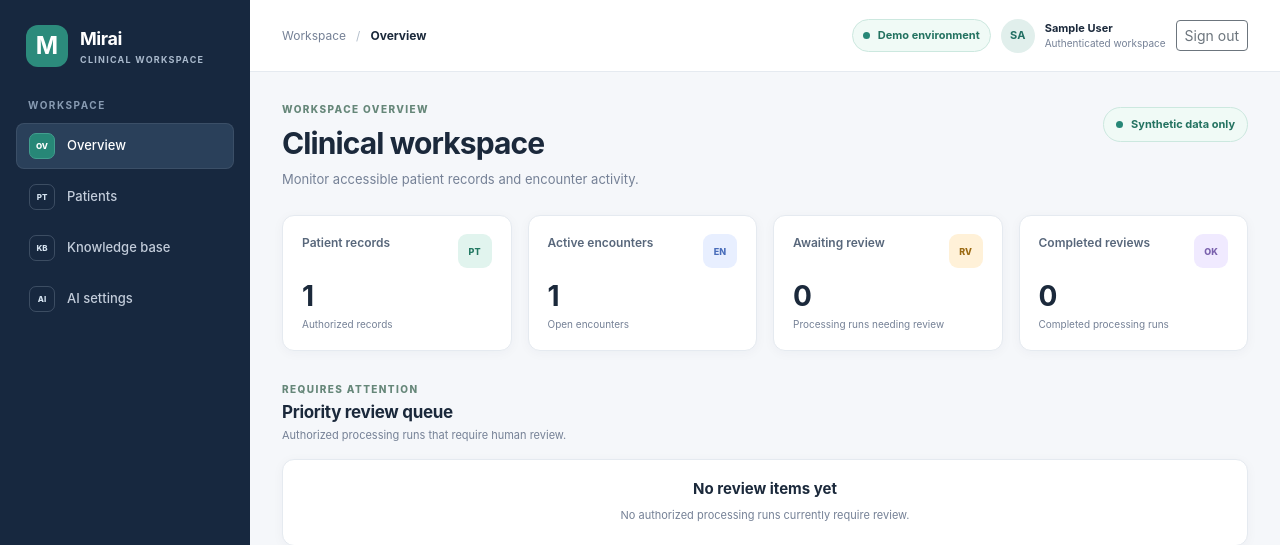
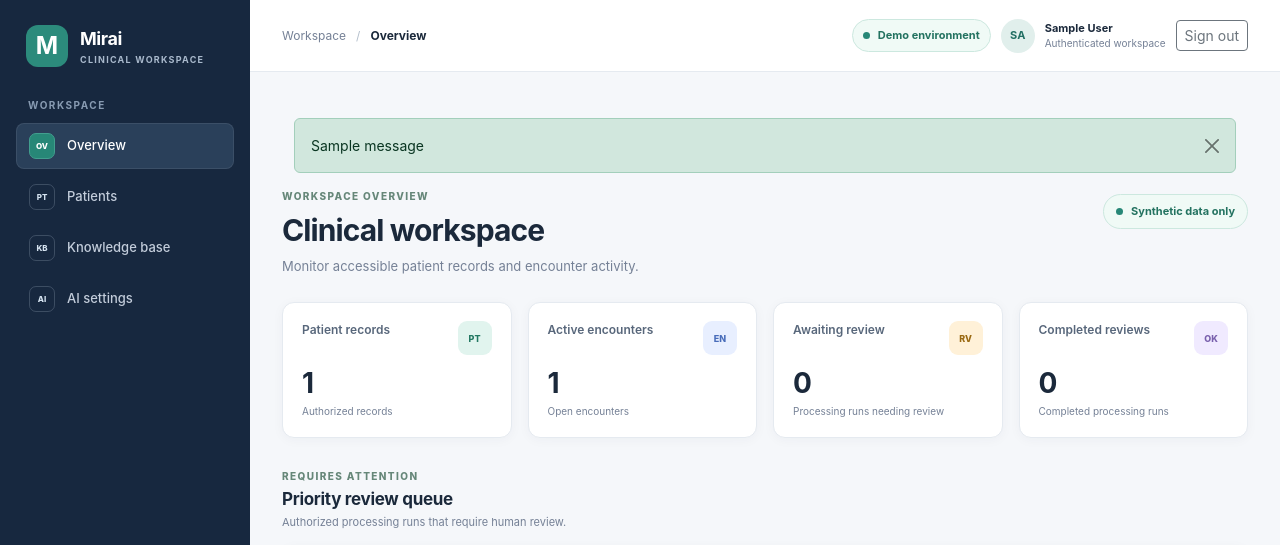
Before and after one commit to krupashetty004/clinical-note-extraction-agent, a Django app: page / in a window 1280 px wide. Shown: the top 545 px of the page. Run offline with Django 5.2, Linux system fonts and the light colour scheme; a user stored in the database is signed in; tables that the repository leaves empty hold one stand-in row (values such as "Sample post"); one stand-in notice (Sample message) is shown; data that the repository does not hold is empty.

Commit message:
feat: render Django messages across workspace pages

```diff
--- a/dashboard/templates/dashboard/base.html
+++ b/dashboard/templates/dashboard/base.html
@@ -129,6 +129,19 @@
         </header>
 
         <main class="main-content">
+            {% if messages %}
+                <div class="container-fluid pt-3" aria-live="polite">
+                    {% for message in messages %}
+                        <div
+                            class="alert {% if message.tags == 'error' %}alert-danger{% elif message.tags == 'warning' %}alert-warning{% elif message.tags == 'success' %}alert-success{% else %}alert-info{% endif %} alert-dismissible fade show"
+                            role="alert"
+                        >
+                            {{ message }}
+                            <button type="button" class="btn-close" data-bs-dismiss="alert" aria-label="Dismiss"></button>
+                        </div>
+                    {% endfor %}
+                </div>
+            {% endif %}
             {% block content %}{% endblock %}
 
             <footer class="app-footer">
```
